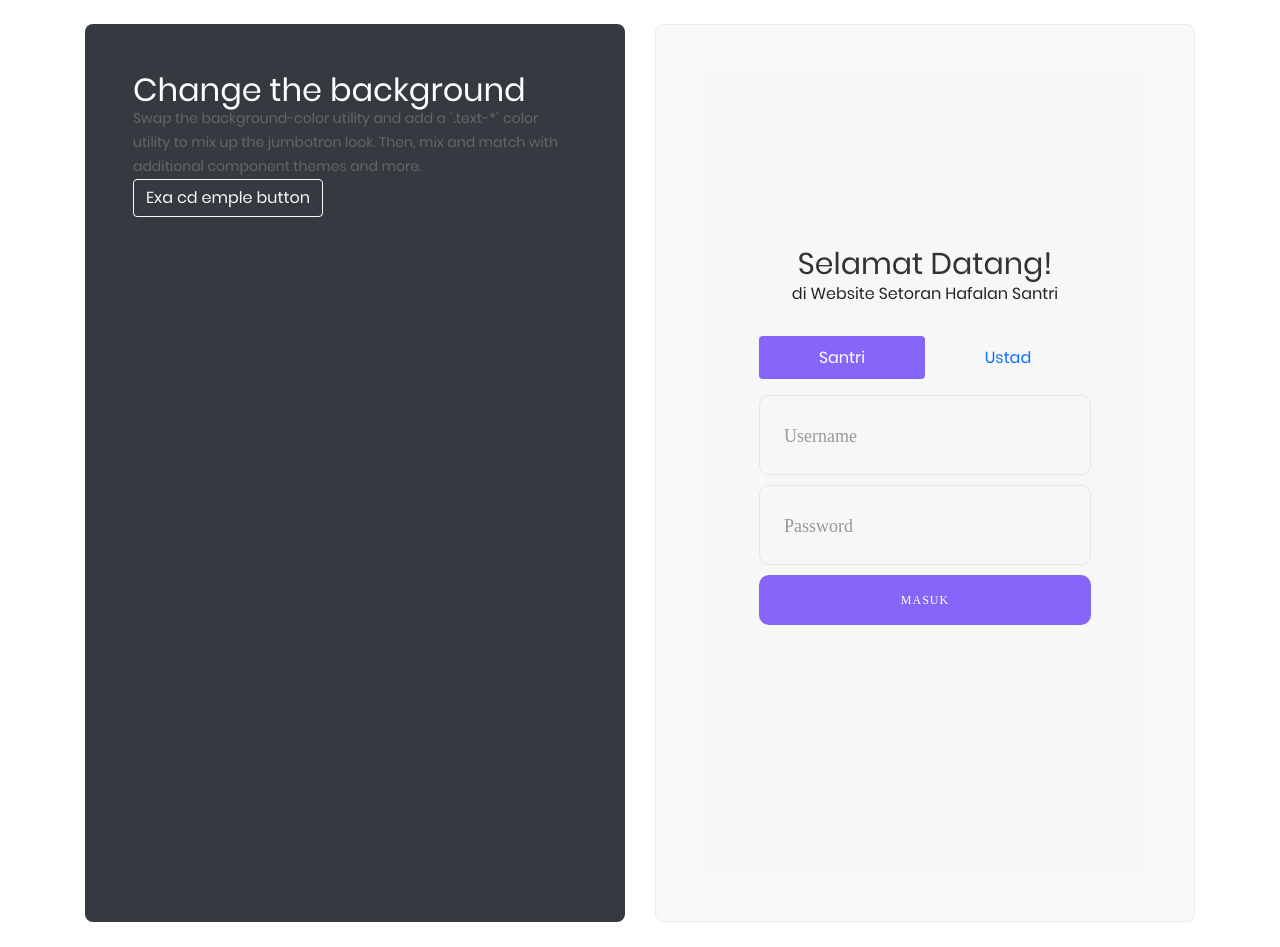
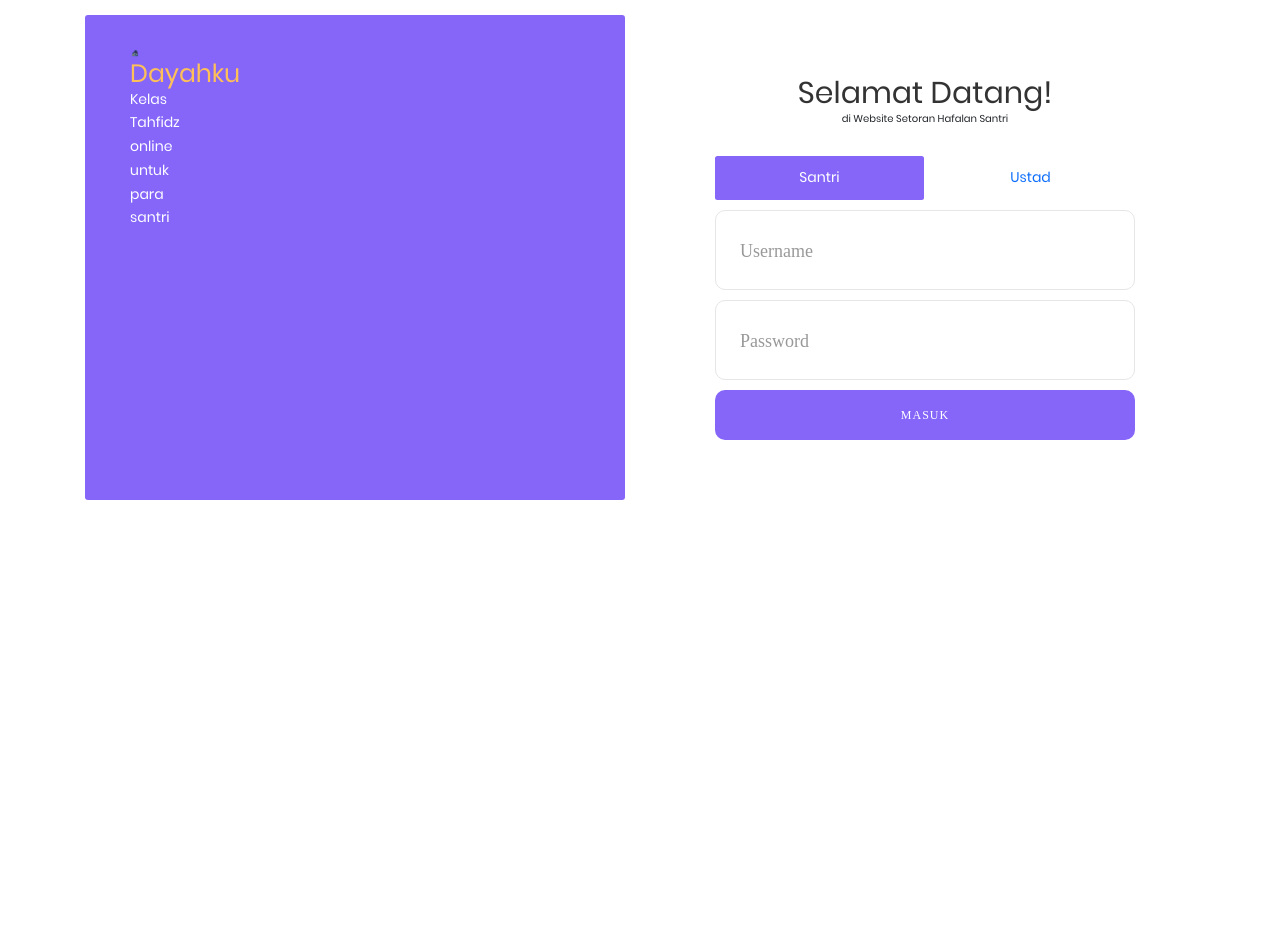
Before and after one commit to srihariyati/Dayahku, a Django app: page / in a window 1280 px wide. After the commit the page ends 500 px from the top, so only its background shows below. Run offline with Django 4.2, Linux system fonts and the light colour scheme; some libraries are stand-ins or nearby versions; some web fonts are replaced.

Commit message:
Update Login Page

```diff
--- a/dayahku/santri/templates/santri/login.html
+++ b/dayahku/santri/templates/santri/login.html
@@ -1,24 +1,14 @@
-{% extends 'santri/template.html' %}
+{% extends 'santri/template_login.html' %}
 
 {% block page_title %}Dayahku | Login Santri{% endblock page_title %}
 
 {% block konten %}
- <div class="container py-4">
-    <div class="row align-items-md-stretch">
         <div class="col-md-6">
-          <div class="h-100 p-5 text-white bg-dark rounded-3">
-            <h2>Change the background</h2>
-            <p>Swap the background-color utility and add a `.text-*` color utility to mix up the jumbotron look. Then, mix and match with additional component themes and more.</p>
-            <button class="btn btn-outline-light" type="button">Exa
-              cd emple button</button>
-          </div>
-        </div>
-        <div class="col-md-6">
-          <div class="h-100 p-5 bg-light border rounded-3">
-                    <div class="wrap-login100">
-                        <form class="login100-form validate-form">
+          <div class="h-100 p-5 rounded-3">
+                    <div class="h-100 p-5 rounded-3">
+                        <form>
                             <span class="login100-form-title">
-                                Selamat Datang!
+                              Selamat Datang!
                             </span>
 
                             <div class="text-center p-b-30">
@@ -29,7 +19,7 @@
 
                             <ul class="nav nav-pills nav-justified mb-3" id="ex1" role="tablist" >
                                 <li class="nav-item" role="presentation" >
-                                  <a class="nav-link active" id="tab-login" data-mdb-toggle="pill" href="#pills-login" role="tab"
+                                  <a class="nav-link active" id="tab-login" data-mdb-toggle="pill" href="/" role="tab"
                                     aria-controls="pills-login" aria-selected="true" style="background-color:#8566F9">Santri</a>
                                 </li>
                                 <li class="nav-item" role="presentation">
@@ -58,17 +48,4 @@
                                     Masuk
                                 </button>
                             </div>
-            </div>
-
-        </div>
-    </div>
-          </div>
-        </div>
-      </div>
-    <div class="row">
-        <div class="col">
-        </div>
-
-
-
 {% endblock konten %}
--- a/dayahku/santri/templates/santri/template.html
+++ b/dayahku/santri/templates/santri/template_login.html
@@ -39,9 +39,24 @@
 </head>
 
 <body>
-    {% block konten %}
+    <div class="container py-4">
+        <div class="row align-items-md-stretch">
+            <div class="col-md-6">
+                <div style="background-color:#8566F9" class="h-100 p-5 rounded-3">
+                    <div class="col-xs-1 text-center">
+                        <img  style="width:80%" src="{%static 'img\login-img.png'%}" alt="">
+                        <h1 style="color: #FFBF59">Dayahku</h1>
+                        <p style="color: white" >Kelas Tahfidz online untuk para santri</p>
+                    </div>
+                </div>
+              </div>
+        {% block konten %}
 
-    {% endblock konten %}
+
+        {% endblock konten %}
+        <div>
+    <div>
+
 
     <script src="https://cdn.jsdelivr.net/npm/@popperjs/core@2.10.2/dist/umd/popper.min.js" integrity="sha384-7+zCNj/IqJ95wo16oMtfsKbZ9ccEh31eOz1HGyDuCQ6wgnyJNSYdrPa03rtR1zdB" crossorigin="anonymous"></script>
     <script src="https://cdn.jsdelivr.net/npm/bootstrap@5.1.3/dist/js/bootstrap.min.js" integrity="sha384-QJHtvGhmr9XOIpI6YVutG+2QOK9T+ZnN4kzFN1RtK3zEFEIsxhlmWl5/YESvpZ13" crossorigin="anonymous"></script>
```
Also changed, not shown: dayahku/ustad/templates/ustad/login.html (+19 -14 lines), dayahku/ustad/templates/ustad/template_login.html (renamed from dayahku/ustad/templates/ustad/template.html, +17 -2 lines), dayahku/static/img/carbon_worship-muslim.png (added), dayahku/static/img/login-img.png (added).
